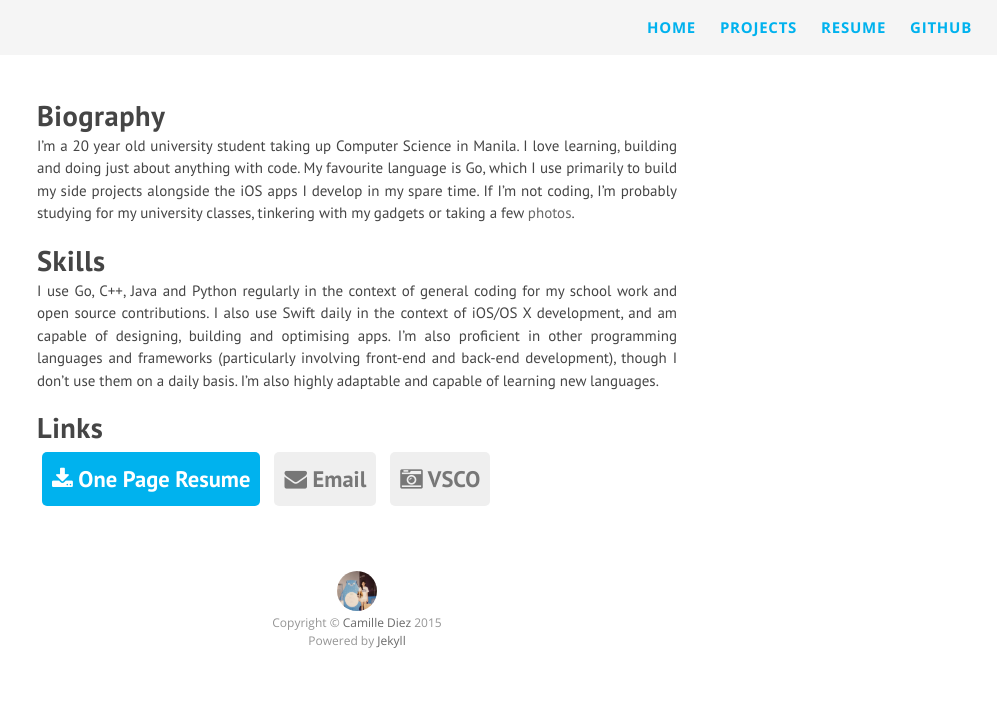
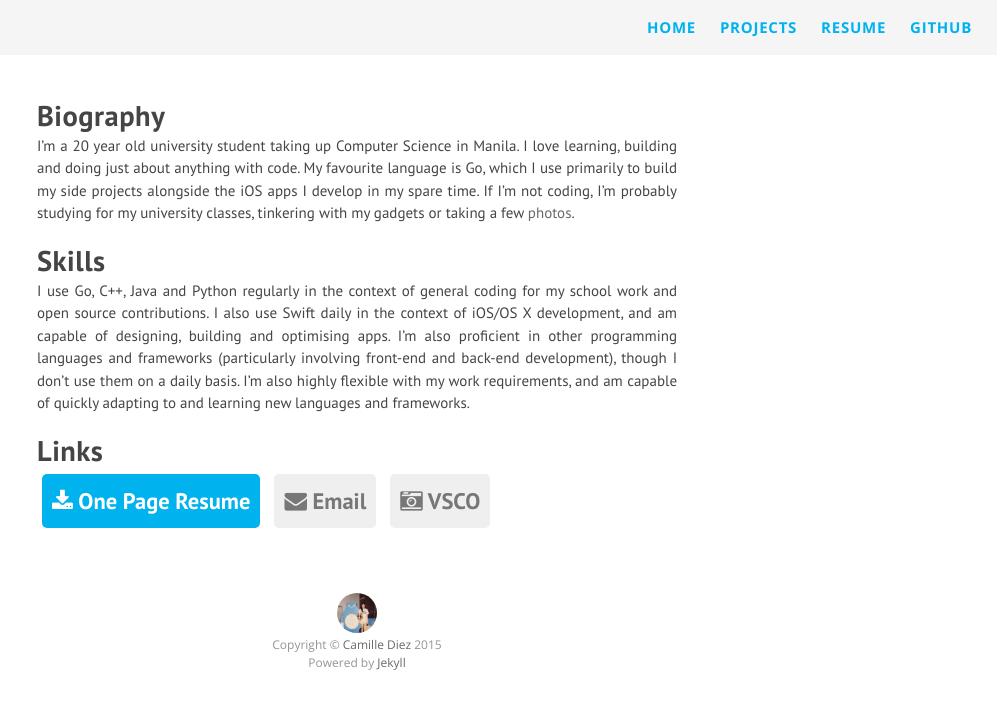
Before and after one commit to diezcami/diezcami.github.io, a Jekyll site: the page built from resume.markdown, in a window 1280 px wide. Shown: the top 709 px of the page, without its empty margins (283-1280 px from the left). Built offline with Jekyll 4.4.1, drawn with Linux system fonts in a browser that asks for light colours; nearby versions of some CDN libraries; Markdown is read by kramdown in place of the engine named in the settings.

Commit message:
Grammar edits

```diff
--- a/resume.markdown
+++ b/resume.markdown
@@ -8,7 +8,7 @@ notitle: true
 I’m a 20 year old university student taking up Computer Science in Manila. I love learning, building and doing just about anything with code. My favourite language is Go, which I use primarily to build my side projects alongside the iOS apps I develop in my spare time. If I'm not coding, I'm probably studying for my university classes, tinkering with my gadgets or taking a few [photos](http://diezcami.vsco.co).
 
 # Skills
-I use Go, C++, Java and Python regularly in the context of general coding for my school work and open source contributions. I also use Swift daily in the context of iOS/OS X development, and am capable of designing, building and optimising apps. I'm also proficient in other programming languages and frameworks (particularly involving front-end and back-end development), though I don't use them on a daily basis. I'm also highly adaptable and capable of learning new languages.
+I use Go, C++, Java and Python regularly in the context of general coding for my school work and open source contributions. I also use Swift daily in the context of iOS/OS X development, and am capable of designing, building and optimising apps. I'm also proficient in other programming languages and frameworks (particularly involving front-end and back-end development), though I don't use them on a daily basis. I'm also highly flexible with my work requirements, and am capable of quickly adapting to and learning new languages and frameworks.
 
 # Links
 <div style="text-align: left">
```
